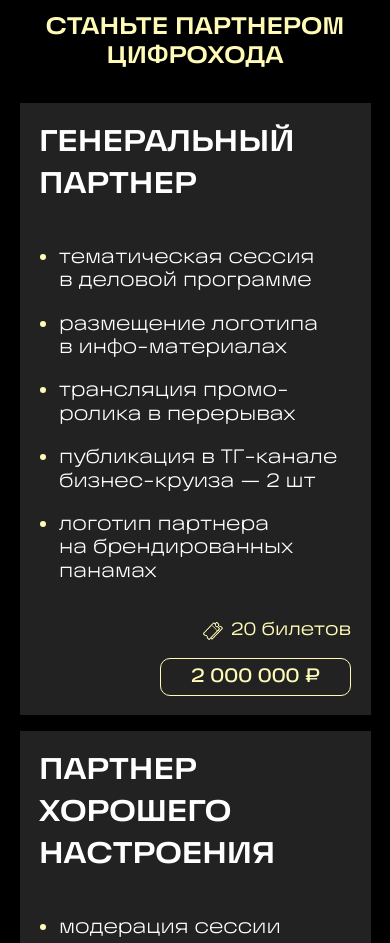
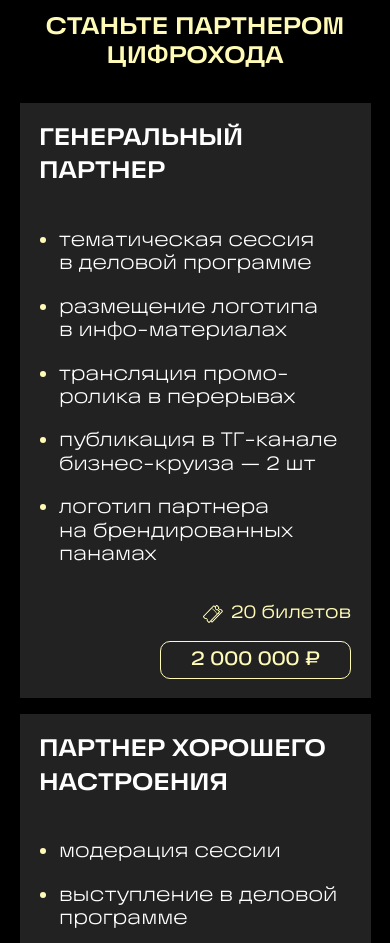
Before and after one commit to garaev-vadim-m/digital, a website built with Vite: page index.html in a window 390 px wide. Shown: the part 3060-4003 px from the top of the page. Built offline with nearby package versions, Linux system fonts and the light colour scheme.

Commit message:
Update partner.css

```diff
--- a/src/app/style/partner.css
+++ b/src/app/style/partner.css
@@ -34,7 +34,7 @@
 }
 
 .partner_title {
-  font-size: clamp(30px, 5vw, 30px);
+  font-size: clamp(24px, 5vw, 30px);
   font-weight: 600;
   line-height: 1.4;
 }
```
